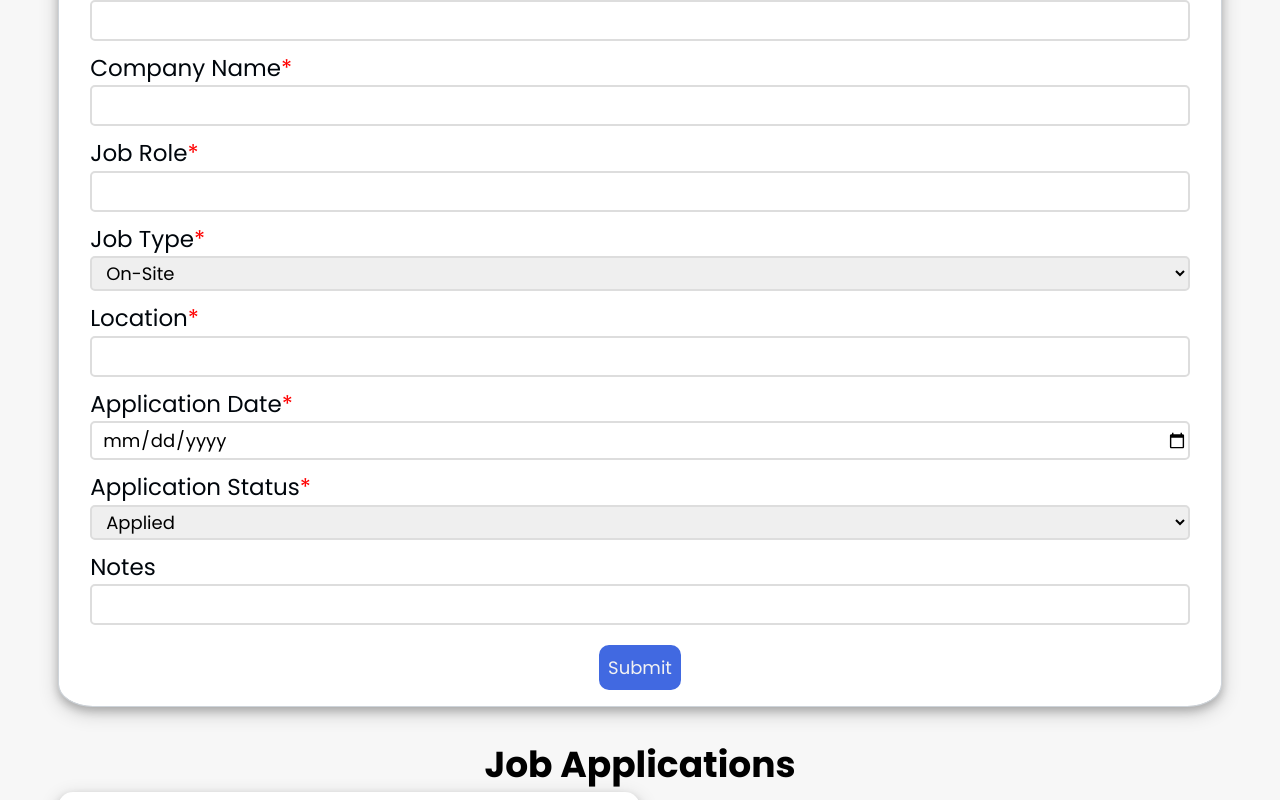
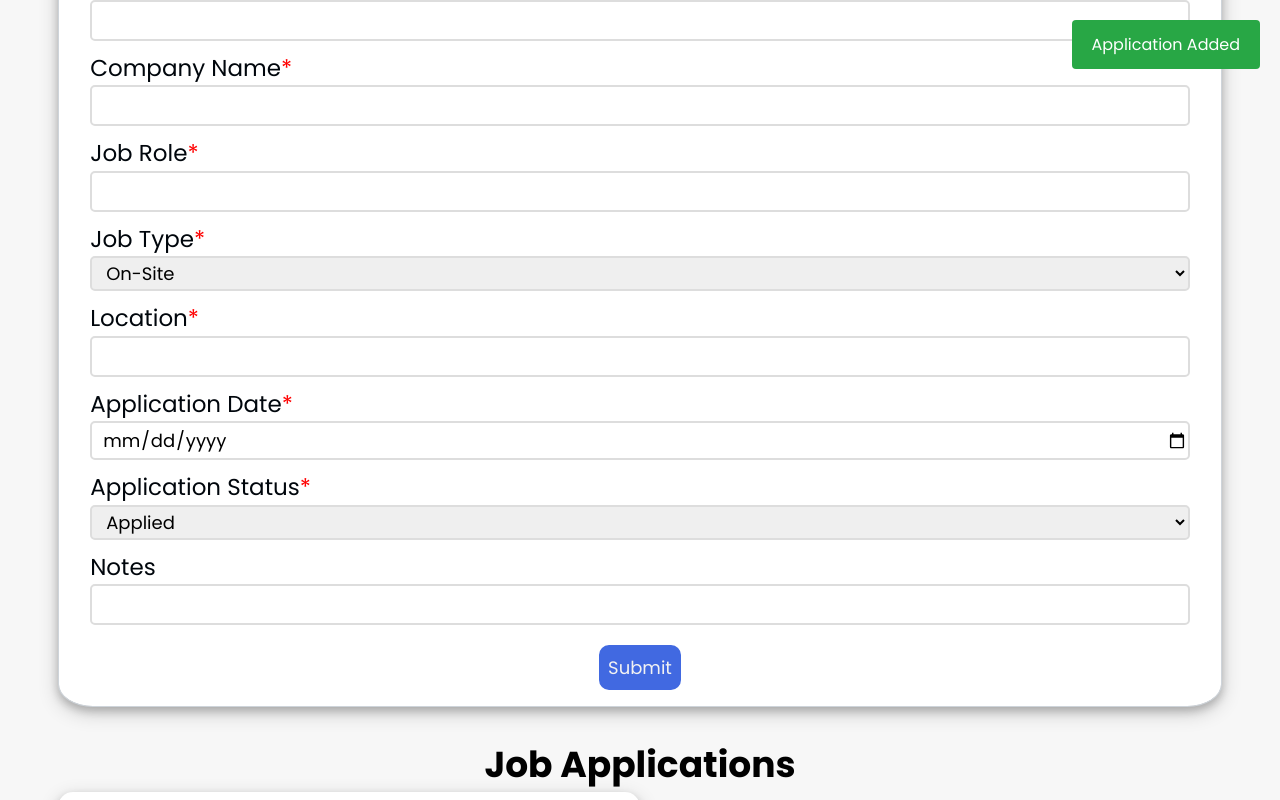
Before and after one commit to subhranshus-mindfire/vite-react, a React (Vite) app: page / in a window 1280 px wide. Both pictures are taken after typing "Sample", "Sample", "Sample", "Sample", "2020-01-15", "Sample" into the empty fields and a click on the input "Submit". Shown: the part 543-1343 px from the top of the page. Built offline with nearby package versions, Linux system fonts and the light colour scheme.

Commit message:
feat: Add alert after successful transaction

```diff
--- a/src/App.tsx
+++ b/src/App.tsx
@@ -1,3 +1,4 @@
+import Alert from "./components/Alert";
 import Counters from "./components/Counter";
 import Header from "./components/Header";
 import Hero from "./components/Hero";
@@ -10,6 +11,7 @@ const App = () => {
       <Counters />
       <Hero />
       <Modal />
+      <Alert />
     </div>
   );
 };
--- /dev/null
+++ b/src/components/Alert.tsx
@@ -0,0 +1,16 @@
+import React from 'react';
+import { useAlert } from '../context/AlertContext';
+
+const Alert: React.FC = () => {
+  const { message, visible } = useAlert();
+
+  if (!visible) return null;
+
+  return (
+    <div className="custom-alert success show">
+      {message}
+    </div>
+  );
+};
+
+export default Alert;
--- a/src/components/Form.tsx
+++ b/src/components/Form.tsx
@@ -3,6 +3,8 @@ import { JOB_ROLES } from '../constants/constants';
 import { useApplicationContext } from '../context/AppContext';
 import { saveToStorage } from '../storage/storage.service';
 import type { Application } from '../types/types';
+import { useAlert } from '../context/AlertContext';
+
 
 const initialFormState: Omit<Application, 'id'> = {
   applicantName: '',
@@ -22,6 +24,8 @@ const Form: React.FC = () => {
     selectedApplication,
     setSelectedApplication,
   } = useApplicationContext();
+
+  const { showAlert } = useAlert()
 
   const [formData, setFormData] = useState(initialFormState);
   const [errors, setErrors] = useState<{ [key: string]: string }>({});
@@ -91,6 +95,7 @@ const Form: React.FC = () => {
         app.id === selectedApplication.id ? updated : app
       );
       setApplications(updatedList);
+      showAlert("Application Updated")
       saveToStorage('applications', updatedList);
       setSelectedApplication(null);
     } else {
@@ -100,6 +105,7 @@ const Form: React.FC = () => {
       };
       const updatedList = [...applications, newApp];
       setApplications(updatedList);
+      showAlert("Application Added")
       saveToStorage('applications', updatedList);
     }
 
--- a/src/components/Modal.tsx
+++ b/src/components/Modal.tsx
@@ -2,16 +2,19 @@ import React from 'react';
 import { useApplicationContext } from '../context/AppContext';
 import type { Application } from '../types/types';
 import { saveToStorage } from '../storage/storage.service';
+import { useAlert } from '../context/AlertContext';
 
 
 const Modal: React.FC = () => {
   const { modal, setModal, deleteIndex, applications, setApplications } = useApplicationContext()
+  const { showAlert } = useAlert()
 
   function deleteApplication(index: number | null, applications: Application[]) {
     if (index == null)
       return
     applications.splice(index, 1)
     setApplications([...applications])
+    showAlert("Application Deleted")
     saveToStorage("applications", [...applications])
     setModal(false)
   }
--- /dev/null
+++ b/src/context/AlertContext.tsx
@@ -0,0 +1,36 @@
+// context/AlertContext.tsx
+import React, { createContext, useState, useContext, useCallback } from 'react';
+
+interface AlertState {
+  message: string;
+  visible: boolean;
+  showAlert: (msg: string) => void;
+  hideAlert: () => void;
+}
+
+const AlertContext = createContext<AlertState | undefined>(undefined);
+
+export const AlertProvider: React.FC<{ children: React.ReactNode }> = ({ children }) => {
+  const [message, setMessage] = useState('');
+  const [visible, setVisible] = useState(false);
+
+  const showAlert = useCallback((msg: string) => {
+    setMessage(msg);
+    setVisible(true);
+    setTimeout(() => setVisible(false), 3000);
+  }, []);
+
+  const hideAlert = () => setVisible(false);
+
+  return (
+    <AlertContext.Provider value={{ message, visible, showAlert, hideAlert }}>
+      {children}
+    </AlertContext.Provider>
+  );
+};
+
+export const useAlert = () => {
+  const context = useContext(AlertContext);
+  if (!context) throw new Error('useAlert must be used within AlertProvider');
+  return context;
+};
--- a/src/main.tsx
+++ b/src/main.tsx
@@ -2,13 +2,16 @@ import React from 'react';
 import ReactDOM from 'react-dom/client';
 import App from './App.tsx';
 import { ApplicationProvider } from './context/AppContext.tsx';
+import { AlertProvider } from './context/AlertContext.tsx';
 
 import './index.css';
 
 ReactDOM.createRoot(document.getElementById('root')!).render(
   <React.StrictMode>
-    <ApplicationProvider>
-      <App />
-    </ApplicationProvider>
+    <AlertProvider>
+      <ApplicationProvider>
+        <App />
+      </ApplicationProvider>
+    </AlertProvider>
   </React.StrictMode>
 );
```
